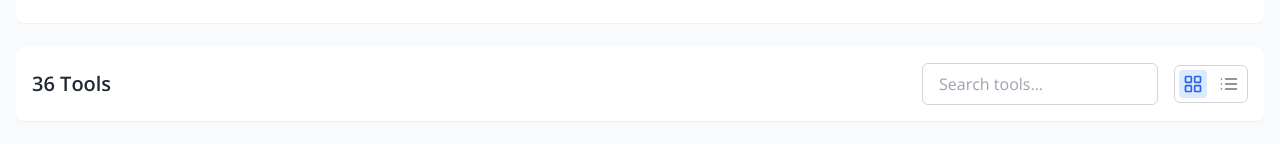
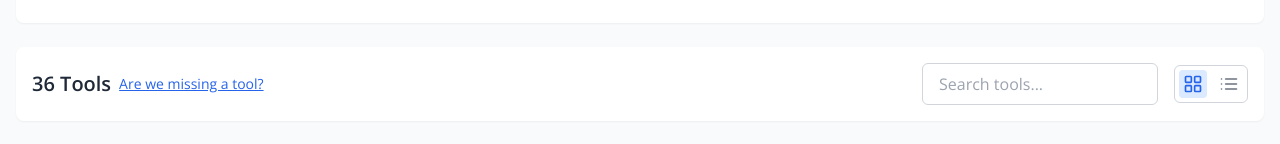
Before and after one commit to SolaceLabs/solace-tools-site, a React (Vite) app: page / in a window 1280 px wide. Shown: the part 735-879 px from the top of the page. Built offline with nearby package versions, Linux system fonts and the light colour scheme.

Commit message:
adding a link to issues for if a tool is missing

```diff
--- a/src/components/ToolsCatalog.tsx
+++ b/src/components/ToolsCatalog.tsx
@@ -79,9 +79,12 @@ export const ToolsCatalog: React.FC = () => {
           <div className="bg-white p-4 rounded-lg shadow-sm">
             <div className="flex flex-col sm:flex-row justify-between items-start sm:items-center gap-4">
               <div>
-                <h2 className="text-xl font-semibold text-gray-800">
-                  {filteredTools.length} {filteredTools.length === 1 ? 'Tool' : 'Tools'}
-                </h2>
+                <div className="flex flex-row items-center gap-2">
+                  <h2 className="text-xl font-semibold text-gray-800">
+                    {filteredTools.length} {filteredTools.length === 1 ? 'Tool' : 'Tools'}
+                  </h2>
+                  <a href="https://github.com/SolaceLabs/solace-tools-site/issues" target="_blank" className="text-sm text-blue-600 hover:text-blue-800 hover:underline underline">Are we missing a tool?</a>
+                </div>
                 {(filters.types.length > 0 || filters.technologies.length > 0 || searchQuery || selectedPhases.length > 0) && (
                   <p className="text-sm text-gray-500">Filtered results</p>
                 )}
```
